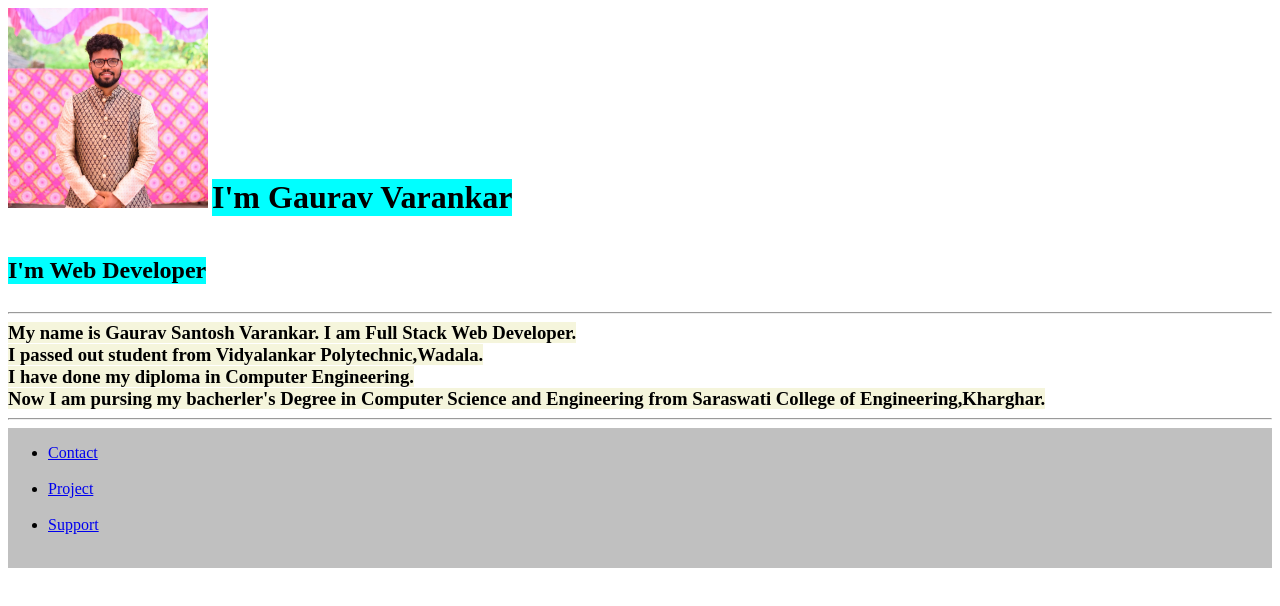
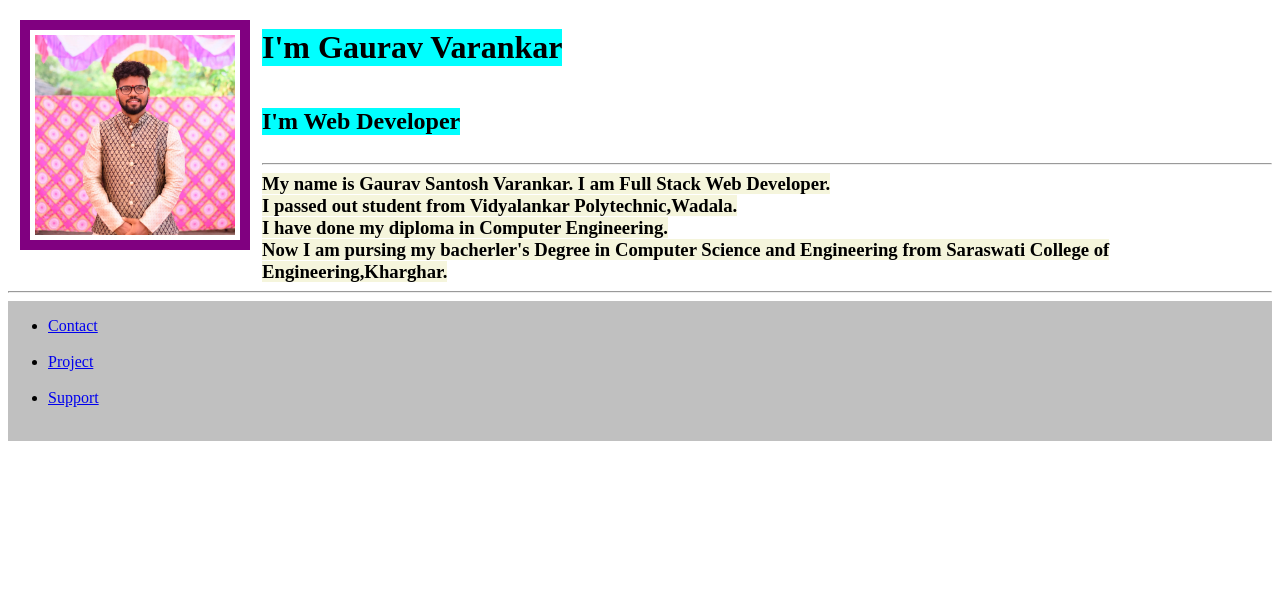
Before and after one commit to gauravvarankar/gaurav, a plain HTML site: page index.html in a window 1280 px wide. Drawn offline with Linux system fonts and the light colour scheme.

Commit message:
Update style.css

```diff
--- a/style.css
+++ b/style.css
@@ -1,4 +1,4 @@
-#image {
+img {
     border:10px solid purple;
     padding: 5px;
     margin: 12px;
@@ -7,7 +7,7 @@
 /* #image {
     position: absolute; */
 
-#image {
+img {
     float: left;
 }
 
```
